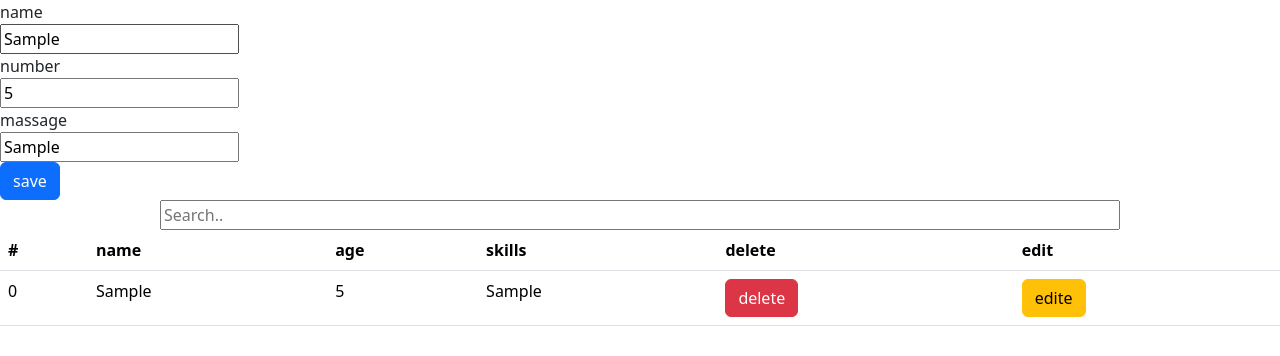
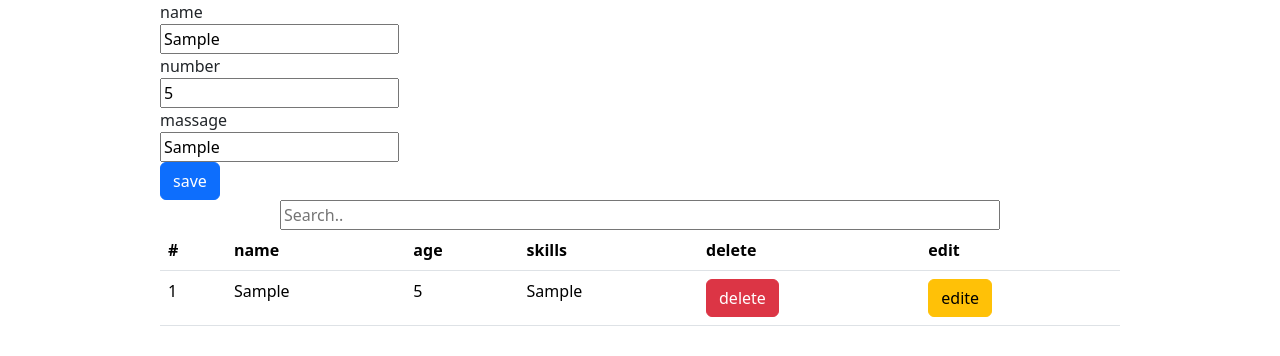
Before and after one commit to ismailelshenawy/CRUDS, a plain HTML site: page index.html in a window 1280 px wide. Both pictures are taken after typing "Sample", "5", "Sample" into the empty fields and a click on the button "save". Drawn offline with Linux system fonts and the light colour scheme.

Commit message:
button search

```diff
--- a/index.html
+++ b/index.html
@@ -8,21 +8,27 @@
     <link rel="stylesheet" href="css/bootstrap.min.css" />
     <link rel="stylesheet" href="css/style.css" />
   </head>
-  <body >
+  <body><div class="w-75 m-auto">
     <form class="justify-content-center flex-column">
       <label for="nameJ" class="d-block">name</label>
-      <input type="text" id="nameJ" class="d-block " />
+      <input type="text" id="nameJ" class="d-block" />
       <label for="numJ" class="d-block">number</label>
       <input type="number" id="numJ" class="d-block" />
       <label for="masJ" class="d-block">massage</label>
       <input type="text" id="masJ" class="d-block" />
-      <button class="d-block btn btn-primary" onclick="clickJ()" type="button">save</button>
+      <button class="d-block btn btn-primary" onclick="clickJ()" type="button">
+        save
+      </button>
     </form>
     <form action="" class="w-75 m-auto justify-content-center d-flex">
-
-        <input type="text" onkeyup="searchBtn(value)" class="w-100" placeholder="Search..">
+      <input
+        type="text"
+        onkeyup="searchBtn(value)"
+        class="w-100"
+        placeholder="Search.."
+      />
     </form>
-        <table class="table">
+    <table class="table">
       <thead>
         <tr>
           <th scope="col">#</th>
@@ -33,6 +39,7 @@
           <th scope="col">edit</th>
         </tr>
       </thead>
+      </div>
 
       <tbody id="tableDisplay"></tbody>
     </table>
--- a/js/xando.js
+++ b/js/xando.js
@@ -1,9 +1,10 @@
 var name1 = document.getElementById("nameJ");
 var age = document.getElementById("numJ");
 var skills = document.getElementById("masJ");
+var mainList;
 //  var mainList = [];
 var tableBady = document.getElementById("tableDisplay");
-var mainList;
+
 if (localStorage.getItem("mainList") !== null) {
   mainList = JSON.parse(localStorage.getItem("mainList"));
   displaylist();
@@ -25,48 +26,58 @@ function clickJ() {
   displaylist();
 }
 
-function displaylist() {
-  //   var tableJS = ``;
-  //   for (var iteam of mainList) {
-  //     tableJS += `
-  //         <tr>
-  //         <td scope="row">1</td>
-  //         <td>${iteam.name}</td>
-  //         <td>${iteam.age}</td>
-  //         <td>${iteam.skills}</td>
-  //         <td><button></button>delete</td>
-  //         <td><button></button>edite</td>
-  //       </tr>
-  //         `;
-  //   }
+function displaylist(list = mainList) {
+  var tableJS = ``;
+  var forIndex = 0;
+  for (var iteam of list) {
+    tableJS += `
+          <tr>
+          <td scope="row">1</td>
+          <td>${iteam.name}</td>
+          <td>${iteam.age}</td>
+          <td>${iteam.skills}</td>
+         <td><button onclick="delBtn(${forIndex})" class="btn btn-danger">delete</button></td>
+        <td><button class="btn btn-warning">edite</button></td>
+         </tr>
+          `;
+    forIndex++;
+  }
 
-  // tableBady.innerHTML = tableJS;
+  tableBady.innerHTML = tableJS;
 
   // -------------------------------------
 
-  var tableJS = ``;
-  for (let index = 0; index < mainList.length; index++) {
-    tableJS += `
-        <tr>
-        <td scope="row"> ${index}</td>
-        <td>${mainList[index].name}</td>
-        <td>${mainList[index].age}</td>
-        <td>${mainList[index].skills}</td>
-        <td><button onclick="delBtn(${index})" class="btn btn-danger">delete</button></td>
-        <td><button class="btn btn-warning">edite</button></td>
-      </tr>
-        `;
-  }
-  tableBady.innerHTML = tableJS;
+  // var tableJS = ``;
+  // for (let index = 0; index < mainList.length; index++) {
+  //   tableJS += `
+  //       <tr>
+  //       <td scope="row"> ${index}</td>
+  //       <td>${mainList[index].name}</td>
+  //       <td>${mainList[index].age}</td>
+  //       <td>${mainList[index].skills}</td>
+  //        <td><button onclick="delBtn(${index})" class="btn btn-danger">delete</button></td>
+  //       <td><button class="btn btn-warning">edite</button></td>
+  //     </tr>
+  //       `;
+  // }
+  // tableBady.innerHTML = tableJS;
 }
 
 function delBtn(index) {
   console.log("hello");
-  mainList.splice(index, 1)
-localStorage.setItem("mainList", JSON.stringify(mainList));
+  mainList.splice(index, 1);
+  localStorage.setItem("mainList", JSON.stringify(mainList));
   displaylist();
 }
 
 function searchBtn(keysearch) {
-  console.log(keysearch);
+  var forsearchBtn = [];
+  for (let index = 0; index < mainList.length; index++) {
+    if (mainList[index].name.includes(keysearch)) {
+      forsearchBtn.push(mainList[index]);
+      displaylist(forsearchBtn);
+
+      console.log(forsearchBtn);
+    }
+  }
 }
```
